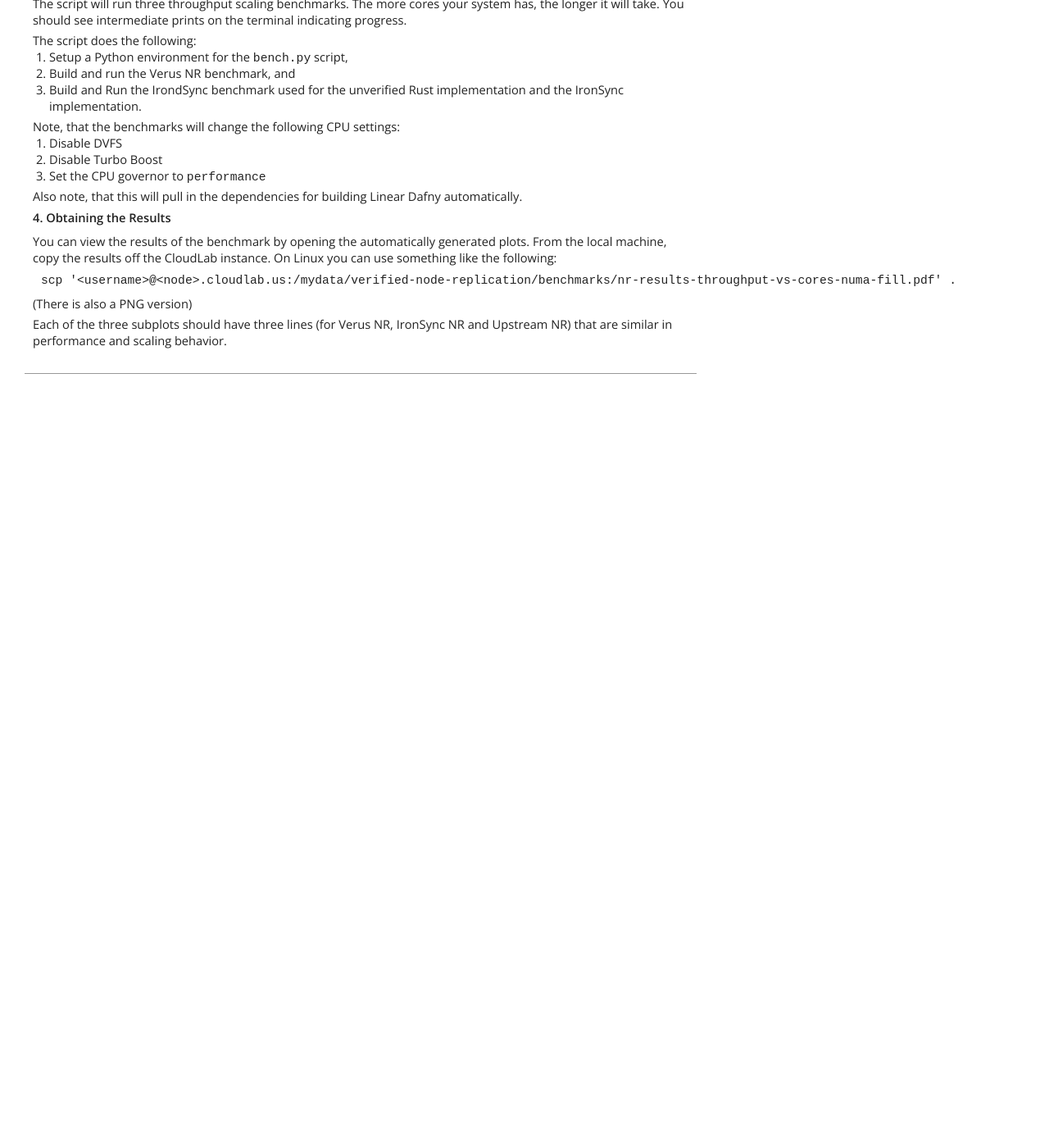
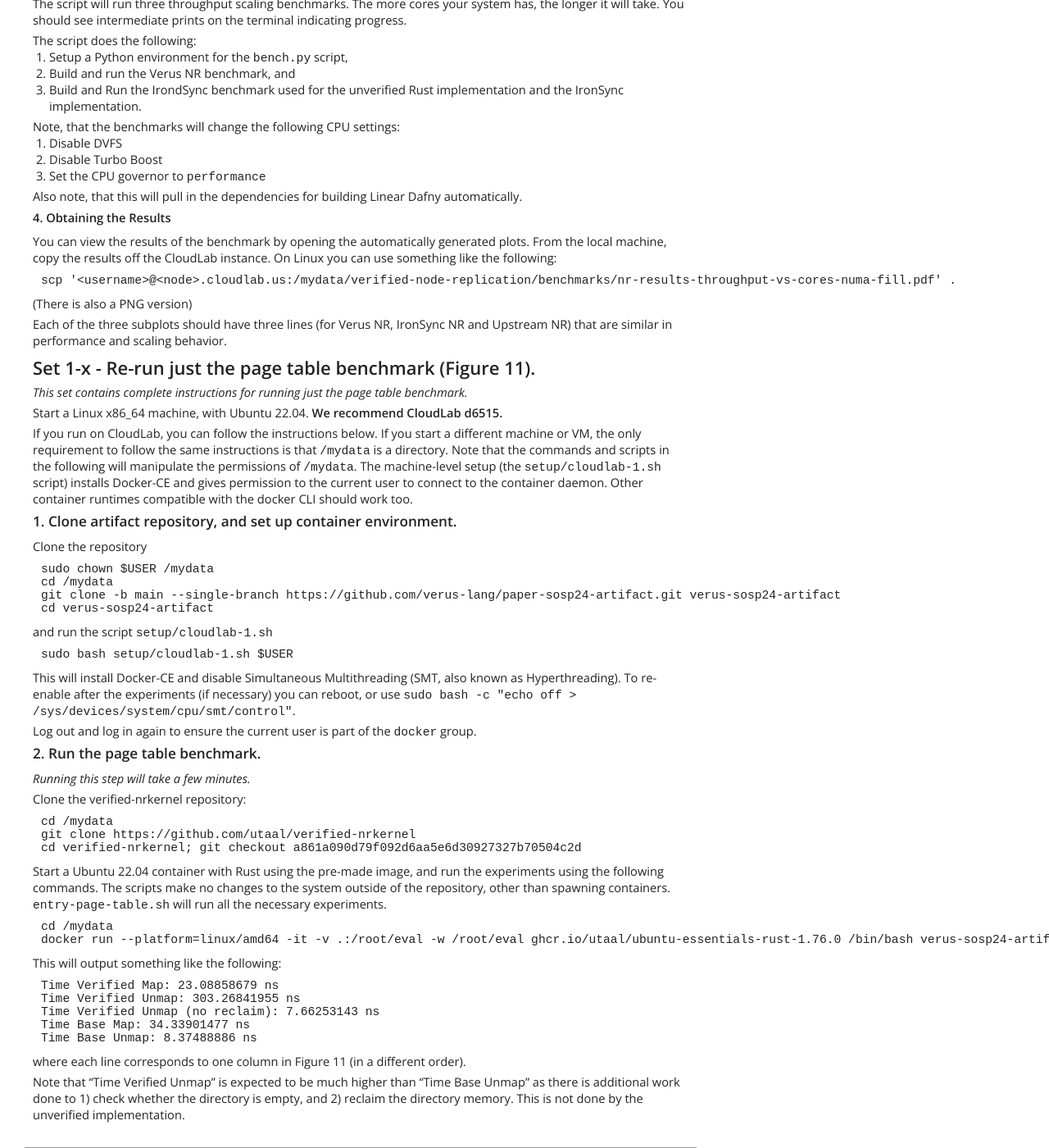
Before and after one commit to verus-lang/paper-sosp24-artifact, a Jekyll site: the page built from site/guide.md, in a window 1280 px wide and 1400 px high, scrolled down 10751 px. Shown: the whole window at 82% size. Built offline with Jekyll 4.4.1, drawn with Linux system fonts in a browser that asks for light colours; before the commit the page ends 11207 px from its top, so only the background shows below that.

Commit message:
Add instructions for re-running just the page table benchmark

````diff
--- a/site/guide.md
+++ b/site/guide.md
@@ -816,3 +816,74 @@ scp '<username>@<node>.cloudlab.us:/mydata/verified-node-replication/benchmarks/
 
 Each of the three subplots should have three lines (for Verus NR, IronSync NR and Upstream NR) that
 are similar in performance and scaling behavior.
+
+## Set 1-x - Re-run just the page table benchmark (Figure 11).
+
+*This set contains complete instructions for running just the page table benchmark.*
+
+Start a Linux x86_64 machine, with Ubuntu 22.04. **We recommend CloudLab d6515.**
+
+If you run on CloudLab, you can follow the instructions below. If you start a different machine or VM, the only requirement
+to follow the same instructions is that `/mydata` is a directory.
+Note that the commands and scripts in the following will manipulate the permissions of `/mydata`. The machine-level setup (the `setup/cloudlab-1.sh` script) installs
+Docker-CE and gives permission to the current user to connect to the container daemon. Other container runtimes compatible with the docker CLI should work too.
+
+### 1. Clone artifact repository, and set up container environment.
+
+Clone the repository
+
+```shell
+sudo chown $USER /mydata
+cd /mydata
+git clone -b main --single-branch https://github.com/verus-lang/paper-sosp24-artifact.git verus-sosp24-artifact
+cd verus-sosp24-artifact
+```
+
+and run the script `setup/cloudlab-1.sh`
+
+```shell
+sudo bash setup/cloudlab-1.sh $USER
+```
+
+This will install Docker-CE and disable Simultaneous Multithreading (SMT, also known as Hyperthreading).
+To re-enable after the experiments (if necessary) you can reboot, or use `sudo bash -c "echo off > /sys/devices/system/cpu/smt/control"`.
+
+Log out and log in again to ensure the current user is part of the `docker` group.
+
+### 2. Run the page table benchmark.
+
+*Running this step will take a few minutes.*
+
+Clone the verified-nrkernel repository:
+
+```shell
+cd /mydata
+git clone https://github.com/utaal/verified-nrkernel
+cd verified-nrkernel; git checkout a861a090d79f092d6aa5e6d30927327b70504c2d
+```
+
+Start a Ubuntu 22.04 container with Rust using the pre-made image, and run the experiments
+using the following commands.
+The scripts make no changes to the system outside of the repository, other than spawning
+containers. `entry-page-table.sh` will run all the necessary experiments.
+
+```shell
+cd /mydata
+docker run --platform=linux/amd64 -it -v .:/root/eval -w /root/eval ghcr.io/utaal/ubuntu-essentials-rust-1.76.0 /bin/bash verus-sosp24-artifact/macro-perf/entry-page-table.sh
+```
+
+This will output something like the following:
+
+```
+Time Verified Map: 23.08858679 ns
+Time Verified Unmap: 303.26841955 ns
+Time Verified Unmap (no reclaim): 7.66253143 ns
+Time Base Map: 34.33901477 ns
+Time Base Unmap: 8.37488886 ns
+```
+
+where each line corresponds to one column in Figure 11 (in a different order).
+
+Note that "Time Verified Unmap" is expected to be much higher than "Time Base Unmap" as there
+is additional work done to 1) check whether the directory is empty, and 2) reclaim the directory memory.
+This is not done by the unverified implementation.
````
